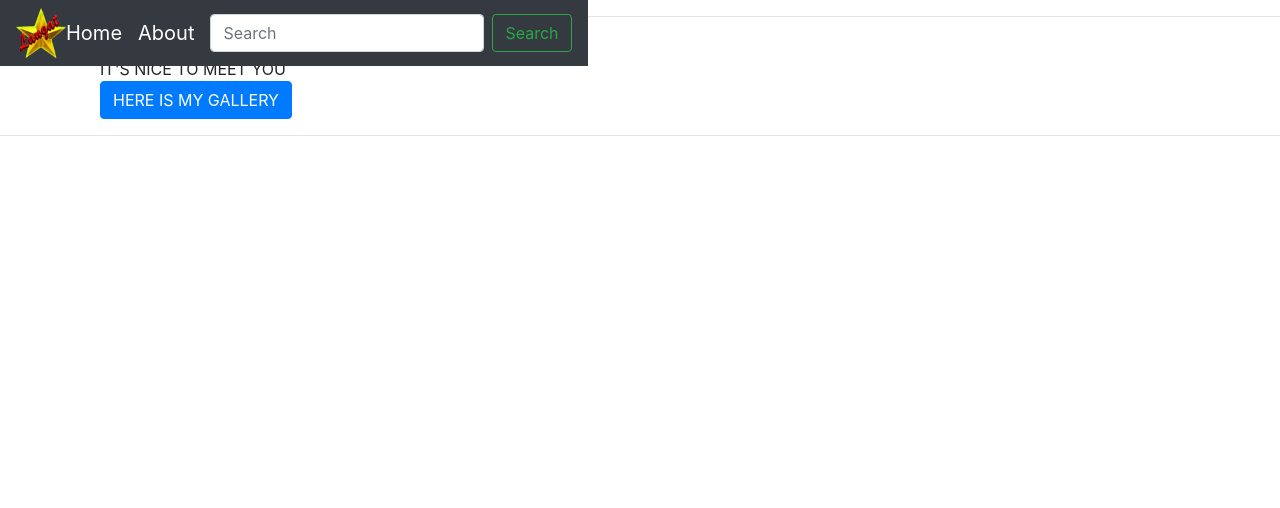
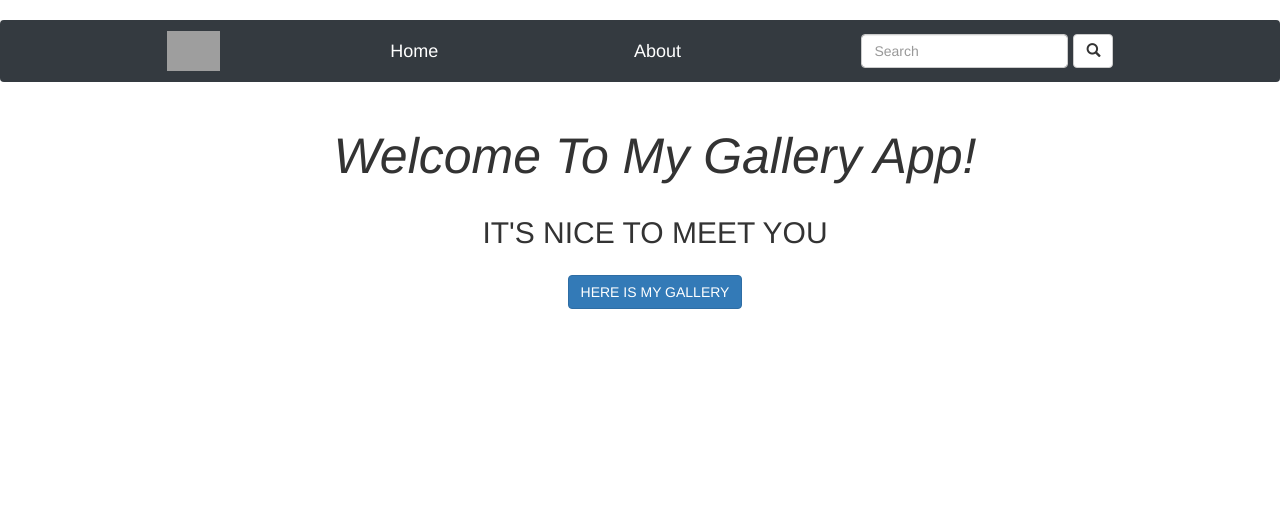
Before and after one commit to Langat05/Gallery-app, a Django app: page / in a window 1280 px wide. Shown: the top 508 px of the page. Run offline with Django 3.2, Linux system fonts and the light colour scheme; some libraries are stand-ins or nearby versions; grey boxes are pictures that could not be loaded.

```diff
--- a/gallery/templates/all/dashboard.html
+++ b/gallery/templates/all/dashboard.html
@@ -5,11 +5,11 @@
 {% block content %}
 
 
-<header>
-    <div class="container">
-        <div class="masthead-subheading font-serif">Welcome To My Gallery App!</div>
-        <div class="masthead-heading text-uppercase">It's Nice To Meet You</div>
-        <a class="btn btn-primary btn-xl text-uppercase js-scroll-trigger" href="pictures">Here is my Gallery</a>
+<header style="padding-top:8rem;">
+    <div class="container" style="text-align: center;">
+        <div class="masthead-subheading font-italic" style="font-size: 5rem;">Welcome To My Gallery App!</div><br>
+        <div class="masthead-heading text-uppercase" style="font-size: 3rem;">It's Nice To Meet You</div><br>
+        <a class="btn btn-primary btn-xl text-uppercase js-scroll-trigger" href="pictures">Here is my Gallery</a><br><br><br>
     </div>
 </header>
 
--- a/gallery/templates/all/main.html
+++ b/gallery/templates/all/main.html
@@ -12,6 +12,7 @@
     <title>Mursiik</title>
     <link rel="stylesheet" href="{% static '/css/footer.css' %}" />
     <link rel="stylesheet" href="{% static '/css/nav.css' %}" />
+    <link rel="stylesheet" href="{% static '/css/main.css' %}" />
     <link
       rel="shortcut icon"
       type="image/x-icon"
@@ -20,9 +21,10 @@
   </head>
   <body>
     {% include 'all/navbar.html' %}
-    <div class="container">{% block content %} {% endblock %}</div>
+    <div class="container" >{% block content %}
 
-    <hr />
+      {% endblock %}</div>
+
     {% include 'all/footer.html' %}
   </body>
   <script
--- a/gallery/templates/all/navbar.html
+++ b/gallery/templates/all/navbar.html
@@ -1,12 +1,24 @@
 {% load static %}
 
+
+
+<script src="https://ajax.googleapis.com/ajax/libs/jquery/3.5.1/jquery.min.js"></script>
+<script src="https://maxcdn.bootstrapcdn.com/bootstrap/3.4.1/js/bootstrap.min.js"></script>
+<link rel="stylesheet" href="static/css/nav.css">
+<link rel="stylesheet" href="https://maxcdn.bootstrapcdn.com/bootstrap/3.4.1/css/bootstrap.min.css">
+</head>
+<div style="position: fixed; width: 100%;">
 <nav class="navbar navbar-blue bg-dark">
     <img src="{% static 'images/langat.png' %}">
-    <a class="navbar-brand" href="dashboard">Home</a>
-    <a class="navbar-brand" href="about">About</a>
+    <a class="navbar-brand" href="dashboard" style="color: white;">Home</a>
+    <a class="navbar-brand" href="about" style="color: white;">About</a>
     <form class="form-inline">
       <input class="form-control mr-sm-2" type="search" placeholder="Search" aria-label="Search">
-      <button class="btn btn-outline-success my-2 my-sm-0" type="submit">Search</button>
+      <!-- <button class="btn btn-outline-success my-2 my-sm-0" type="submit">Search</button> -->
+      <button class="btn btn-default" type="submit">
+        <i class="glyphicon glyphicon-search"></i>
+      </button>
     </form>
   </nav>
+</div>
 <hr>
--- a/static/css/nav.css
+++ b/static/css/nav.css
@@ -1,9 +1,5 @@
-.navbar{
-	position: fixed;
-	top: 0;
-}
 img{
-    height: 50px;
+    height: 40px;
 }
 
 a{
```
Also changed, not shown: gallery/templates/all/pictures.html (deleted, +0 -47 lines), db.sqlite3, static/images/corona.jpg (deleted), static/images/farm.jpg (deleted), static/images/kalenjin.jpg (deleted), static/images/kipchoge.jpg (deleted), static/images/langat.png (deleted), static/images/locust.jpg (deleted), static/images/zebra.jpg (deleted).
